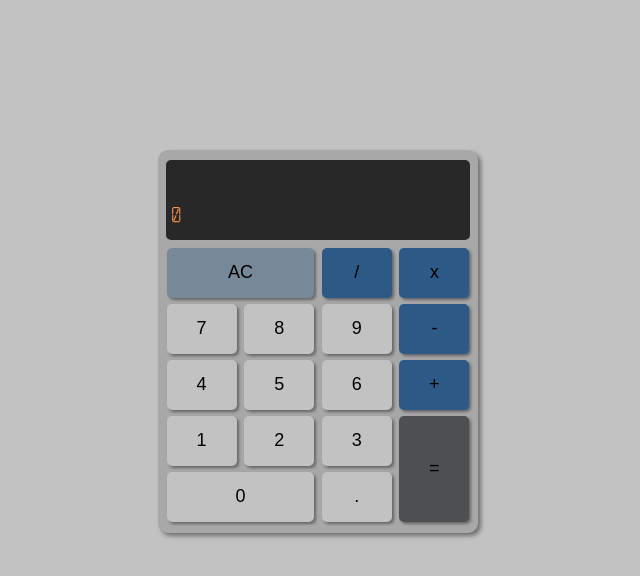
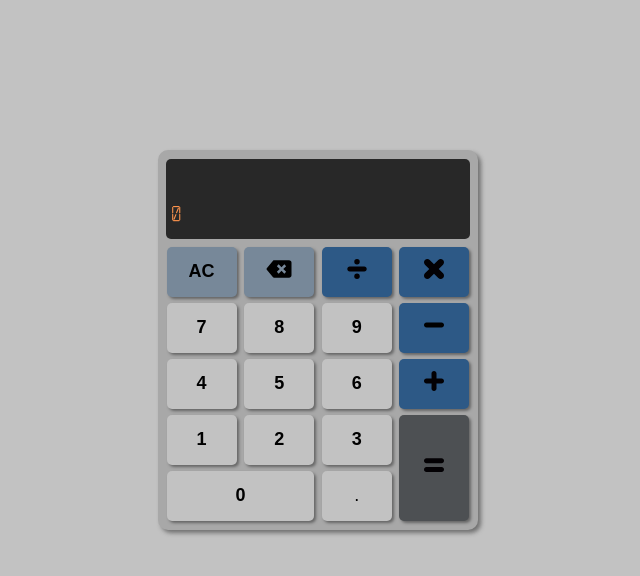
Before and after one commit to Thibou2004/Calculatrice, a plain HTML site: page index.html in a window 1280 px wide. Shown: the whole page, without its empty margins (322-962 px from the left). Drawn offline with Linux system fonts and the light colour scheme.

Commit message:
Ajout d'icons, ajout d'un nouveau boutton

```diff
--- a/index.html
+++ b/index.html
@@ -17,12 +17,13 @@
       </div>
       <div id="touches">
         <button id="AC">AC</button>
-        <button id="division" class="operateur" value="/">/</button>
+        <button id="delete"><img src="asset_graphique/icon_calculatrice/delete.svg" alt="delete"></button>
+        <button id="division" class="operateur" value="/"><img src="asset_graphique/icon_calculatrice/division.svg" alt="/"></button>
 
-        <button id="multiplication" class="operateur" value="x">x</button>
-        <button id="soustraction" class="operateur" value="-">-</button>
-        <button id="addition" class="operateur" value="+">+</button>
-        <button id="entrer-operation" value="=">=</button>
+        <button id="multiplication" class="operateur" value="x"><img src="asset_graphique/icon_calculatrice/multiplication.svg" alt="x"></button>
+        <button id="soustraction" class="operateur" value="-"><img src="asset_graphique/icon_calculatrice/soustraction.svg" alt="-"></button>
+        <button id="addition" class="operateur" value="+"><img src="asset_graphique/icon_calculatrice/addition.svg" alt="+"></button>
+        <button id="entrer-operation" value="="><img src="asset_graphique/icon_calculatrice/equalsign.svg" alt="="></button>
 
         <button id="nombre-7" class="nombre" value="7">7</button>
         <button id="nombre-8" class="nombre" value="8">8</button>
--- a/script.js
+++ b/script.js
@@ -143,6 +143,19 @@ function calculatrice(){
         afficherOperation(0, operation)
       })
 
+    let delete1 = document.getElementById("delete");
+
+      delete1.addEventListener("click", () => {
+        if(operation !== "" && verificationOperationPrecedente === false){
+          operation = operation.replace(/.$/, "");
+          let lastCharacter = operation[operation.length - 1];
+          if(lastCharacter === undefined)
+            lastCharacter = 0;
+
+          afficherOperation(lastCharacter, operation);
+        }
+      })
+
       let nombre0 = document.getElementById("nombre-0")
       let virgule = document.getElementById("virgule");
 
--- a/style.css
+++ b/style.css
@@ -1,6 +1,11 @@
 @font-face {
     font-family: "Calculator";
     src: url("font/Calculator.ttf");
+}
+*, ::after, ::before{
+    margin: 0;
+    padding: 0;
+    box-sizing: border-box;
 }
 
 body{
@@ -10,11 +15,12 @@ body{
 
 #calculatrice{
     width: 320px;
-    height: 378px;
+    height: 380px;
     margin: 150px auto 0 auto;
     background-color: #a8a8a8;
     border-radius: 10px;
-    padding-top: 5px;
+    padding-top: 4px;
+    padding-bottom: 4px;
     box-shadow: 3px 3px 4px rgba(49, 49, 49, 0.558);
 }
 
@@ -58,8 +64,19 @@ button{
 }
 
 button:hover{
-    box-sizing: content-box;
-    padding: 2px;
+    outline: 2px solid #c2c2c2;
+}
+
+#AC:hover, #delete:hover{
+    outline: 2px solid lightslategray;
+}
+
+.operateur:hover{
+    outline: 2px solid #2d5986;
+}
+
+#entrer-operation:hover{
+    outline: 2px solid #4d5053;
 }
 
 #virgule, .nombre, #nombre-0{
@@ -84,9 +101,12 @@ button:hover{
 
 #AC{
     background-color: lightslategray;
-    grid-column: 1 / 3;
+    grid-column: 1 / 2;
     grid-row: 1 / 2;
-    width: 95%;
+}
+
+#AC, .nombre, #nombre-0{
+    font-weight: 700;
 }
 
 #soustraction{
@@ -116,3 +136,17 @@ button:hover{
 .operateur{
     background-color: #2d5986;
 }
+
+#delete{
+    background-color: lightslategray;
+}
+
+img{
+    width: 20px;
+    height: 20px;
+ }
+
+ #delete img{
+    width: 30px;
+    height: 30px;
+ }
```
Also changed, not shown: asset_graphique/icon_calculatrice/addition.svg (added), asset_graphique/icon_calculatrice/delete.svg (added), asset_graphique/icon_calculatrice/division.svg (added), asset_graphique/icon_calculatrice/equalsign.svg (added), asset_graphique/icon_calculatrice/multiplication.svg (added), asset_graphique/icon_calculatrice/soustraction.svg (added).
